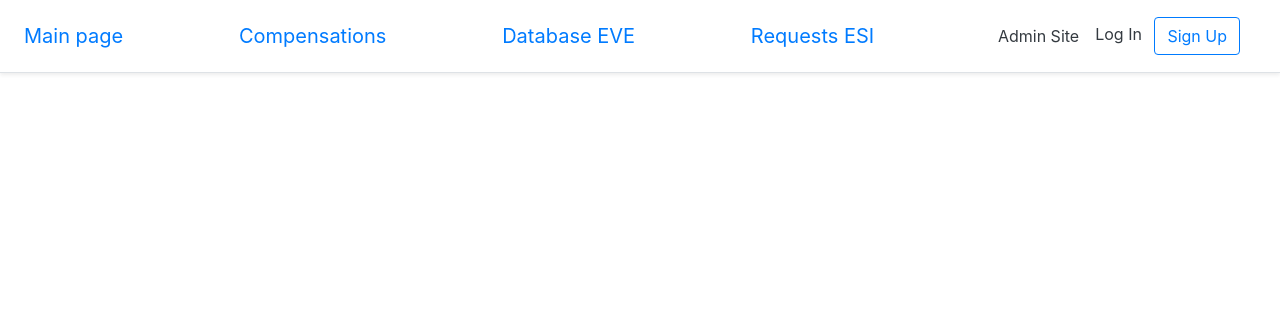
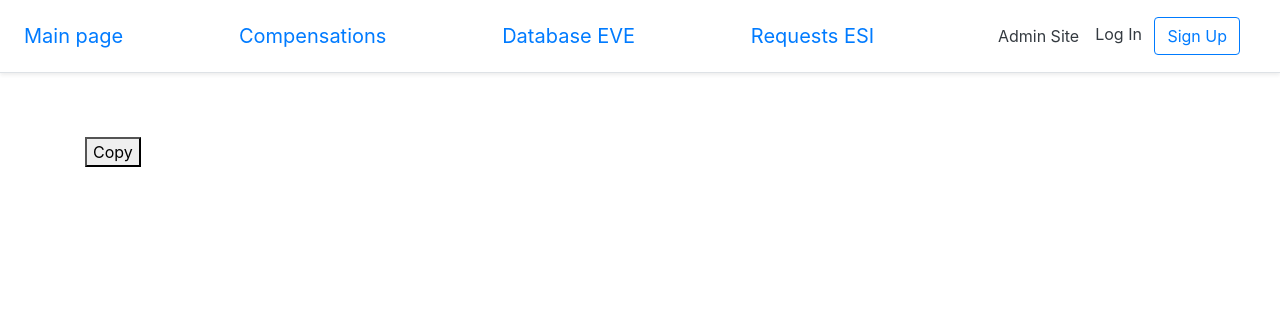
Before and after one commit to VasyaPupkin120/parser_eve_db, a Django app: template templates/compensation/notes_compensations.html in a window 1280 px wide. Shown: the top 333 px of the page. Run offline with Django 4.2, Linux system fonts and the light colour scheme; the template is opened without the code that fills it, so the values that code supplies are empty; parts of the project's set-up code (start-up, migrations or seed data) failed here and were passed over; some libraries are stand-ins or nearby versions.

Commit message:
кнопка быстрого копирования

```diff
--- a/templates/compensation/markup_battlereport.html
+++ b/templates/compensation/markup_battlereport.html
@@ -52,6 +52,8 @@
             <br>
             <div>
                 <input type="submit" value="Create list compenstaions">
+                <br>
+                <br>
             </div>
         </form>
     </div>
--- a/templates/compensation/notes_compensations.html
+++ b/templates/compensation/notes_compensations.html
@@ -4,8 +4,31 @@
 {% block title %}Compensations{% endblock title %}
 
 {% block content %}
-    {% for compensation in compensations %}
-        {{ compensation }}
-        <br>
-    {% endfor %}
+    <br>
+
+    <div id="toCopy">
+        {% for compensation in compensations %}
+            {{ compensation }}
+            <br>
+        {% endfor %}
+    </div>
+
+    <script type="text/javascript" >
+    function Copy(containerid) {
+            let textarea = document.createElement('textarea');
+            textarea.id = 'temp';
+            textarea.style.height = 0;
+            document.body.appendChild(textarea);
+            textarea.value = document.getElementById(containerid).innerText;
+            let selector = document.querySelector('#temp');
+            selector.select();
+            document.execCommand('copy');
+            document.body.removeChild(textarea);
+    }
+    </script>
+    <br>
+    <button onclick="Copy('toCopy')" title="Copy">Copy</button>
+    <br>
+    <br>
+
 {% endblock content %}
```
